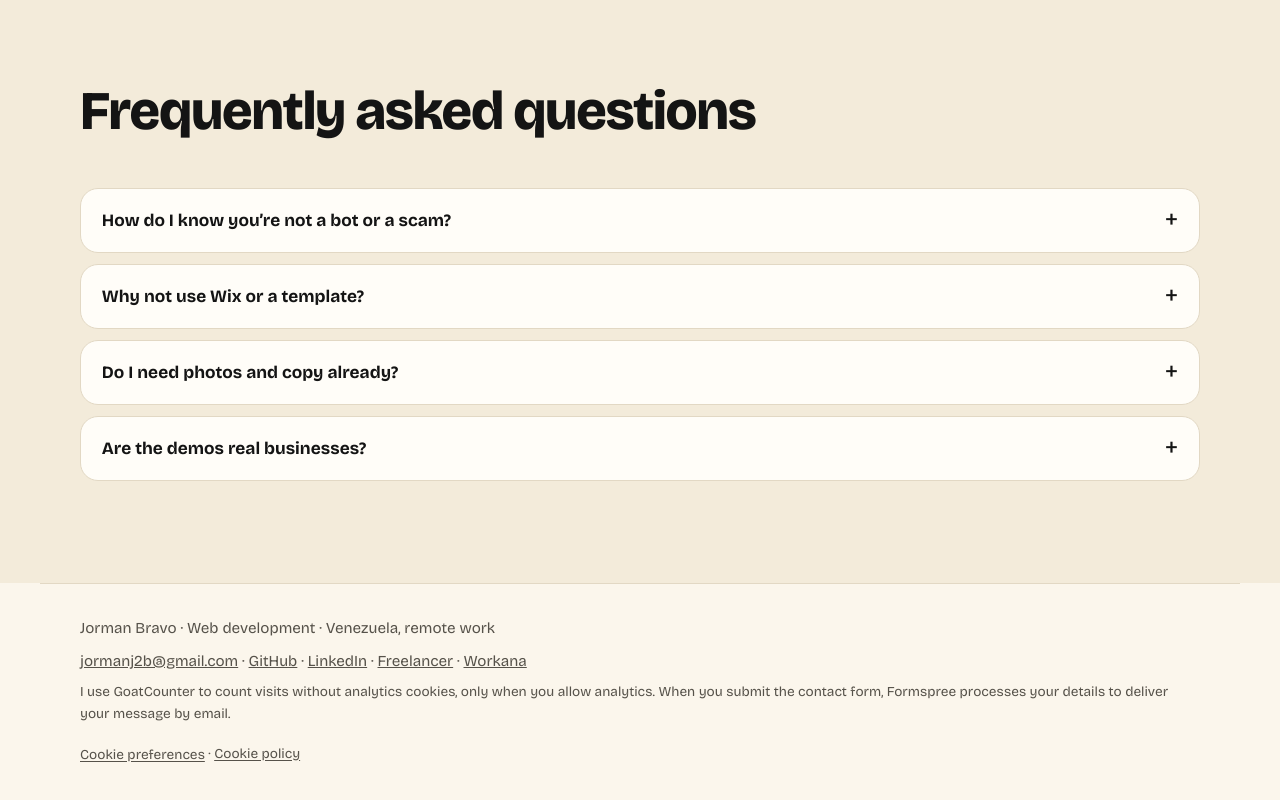
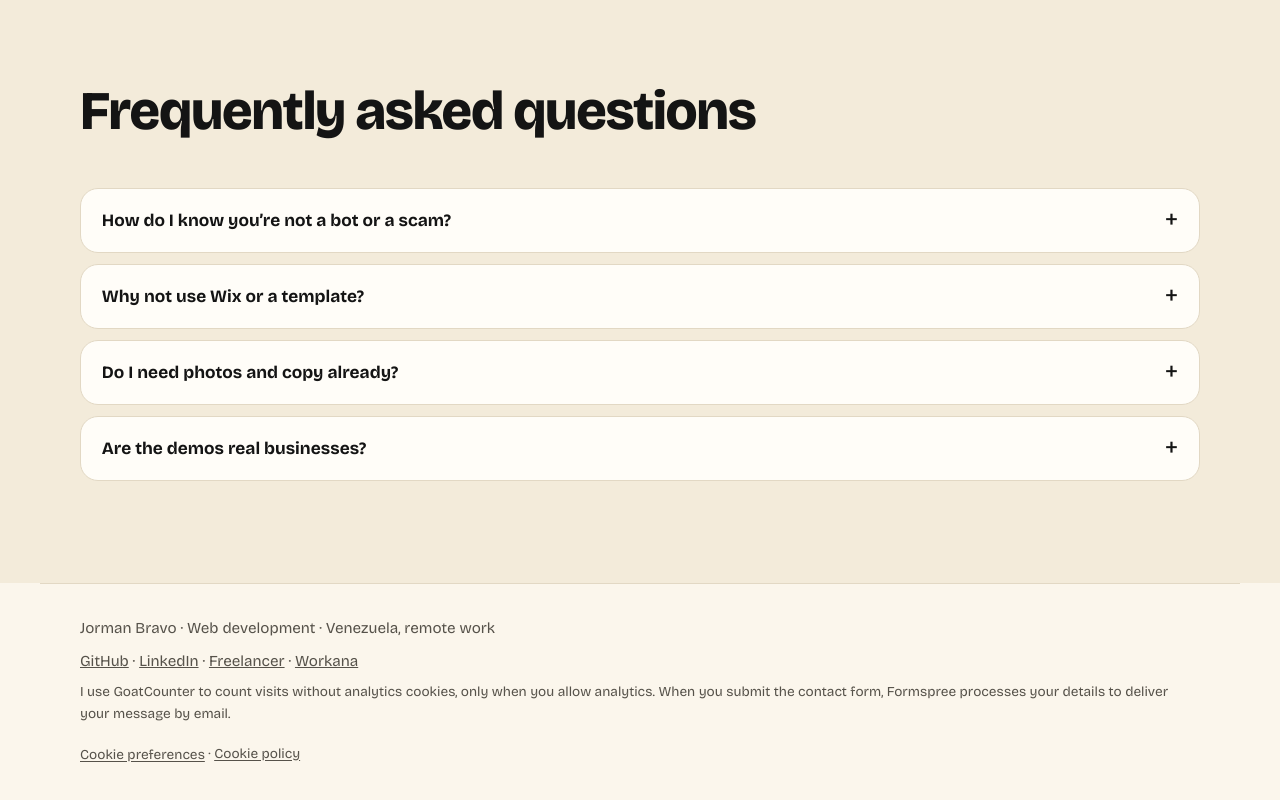
Before and after one commit to jormanj2b/jormanj2b.github.io, a plain HTML site: page en/index.html in a window 1280 px wide. Shown: the part 9074-9874 px from the top of the page. Drawn offline with Linux system fonts and the light colour scheme.

Commit message:
Remove public email link from portfolio footer (en/index.html)

```diff
--- a/en/index.html
+++ b/en/index.html
@@ -338,7 +338,7 @@
 
 <footer class="foot">
   <p><span class="brand-name">Jorman Bravo · Web development</span> · Venezuela, remote work</p>
-  <p><a href="mailto:jormanj2b@gmail.com">jormanj2b@gmail.com</a> · <a href="https://github.com/jormanj2b" target="_blank" rel="noopener">GitHub</a> · <a href="https://www.linkedin.com/in/jorman-jose-bravo-mota-69783335a/" target="_blank" rel="noopener">LinkedIn</a> · <a href="https://www.freelancer.es/u/Jormanbm" target="_blank" rel="noopener">Freelancer</a> · <a href="https://www.workana.com/freelancer/8dcdf0132579d745c3b581b075f9bce9" target="_blank" rel="noopener">Workana</a></p>
+  <p><a href="https://github.com/jormanj2b" target="_blank" rel="noopener">GitHub</a> · <a href="https://www.linkedin.com/in/jorman-jose-bravo-mota-69783335a/" target="_blank" rel="noopener">LinkedIn</a> · <a href="https://www.freelancer.es/u/Jormanbm" target="_blank" rel="noopener">Freelancer</a> · <a href="https://www.workana.com/freelancer/8dcdf0132579d745c3b581b075f9bce9" target="_blank" rel="noopener">Workana</a></p>
   <p class="small">I use GoatCounter to count visits without analytics cookies, only when you allow analytics. When you submit the contact form, Formspree processes your details to deliver your message by email.</p>
   <p class="ck-foot small"><button type="button" class="ck-link" data-cookie-prefs>Cookie preferences</button> · <a href="cookies.html">Cookie policy</a></p>
 </footer>
```
